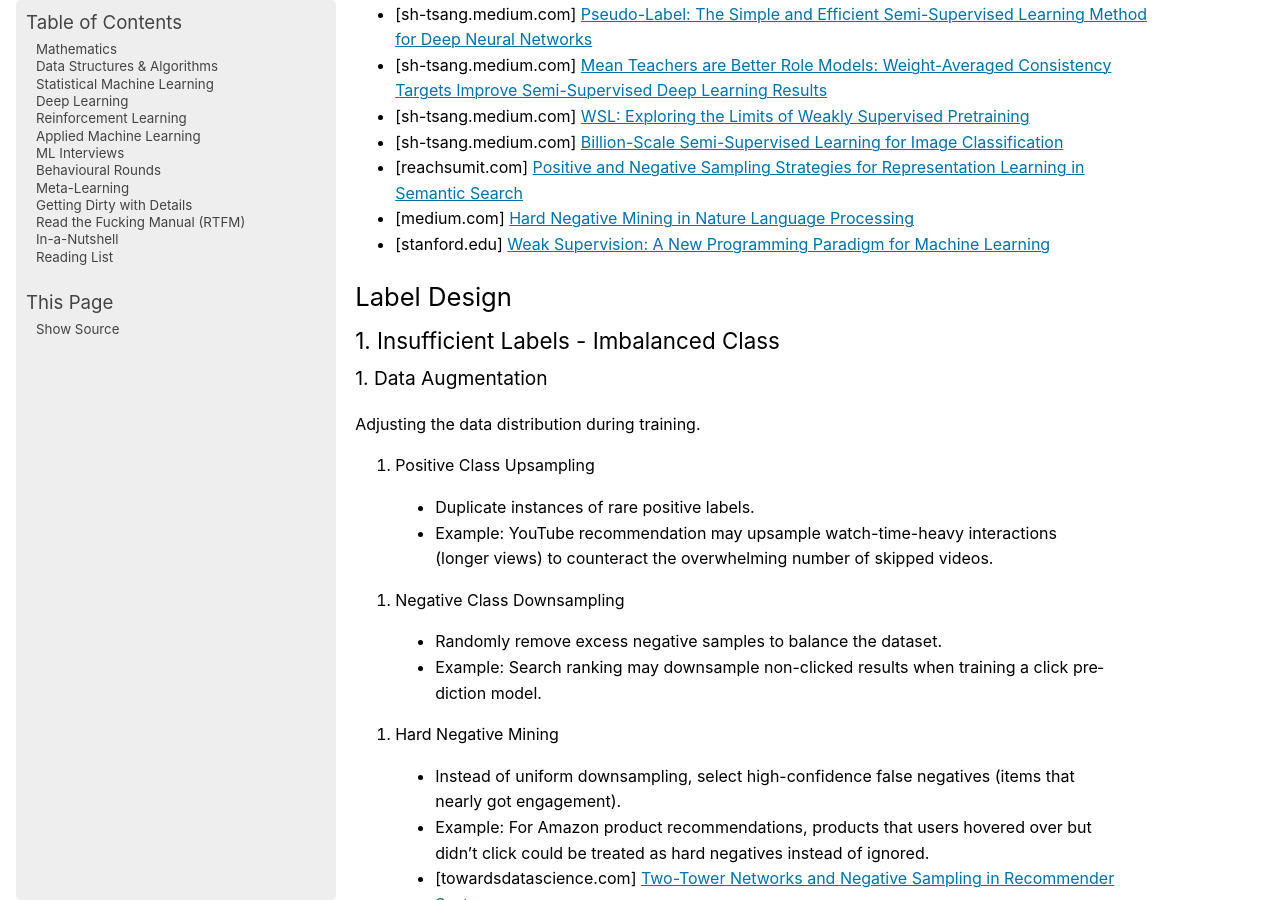
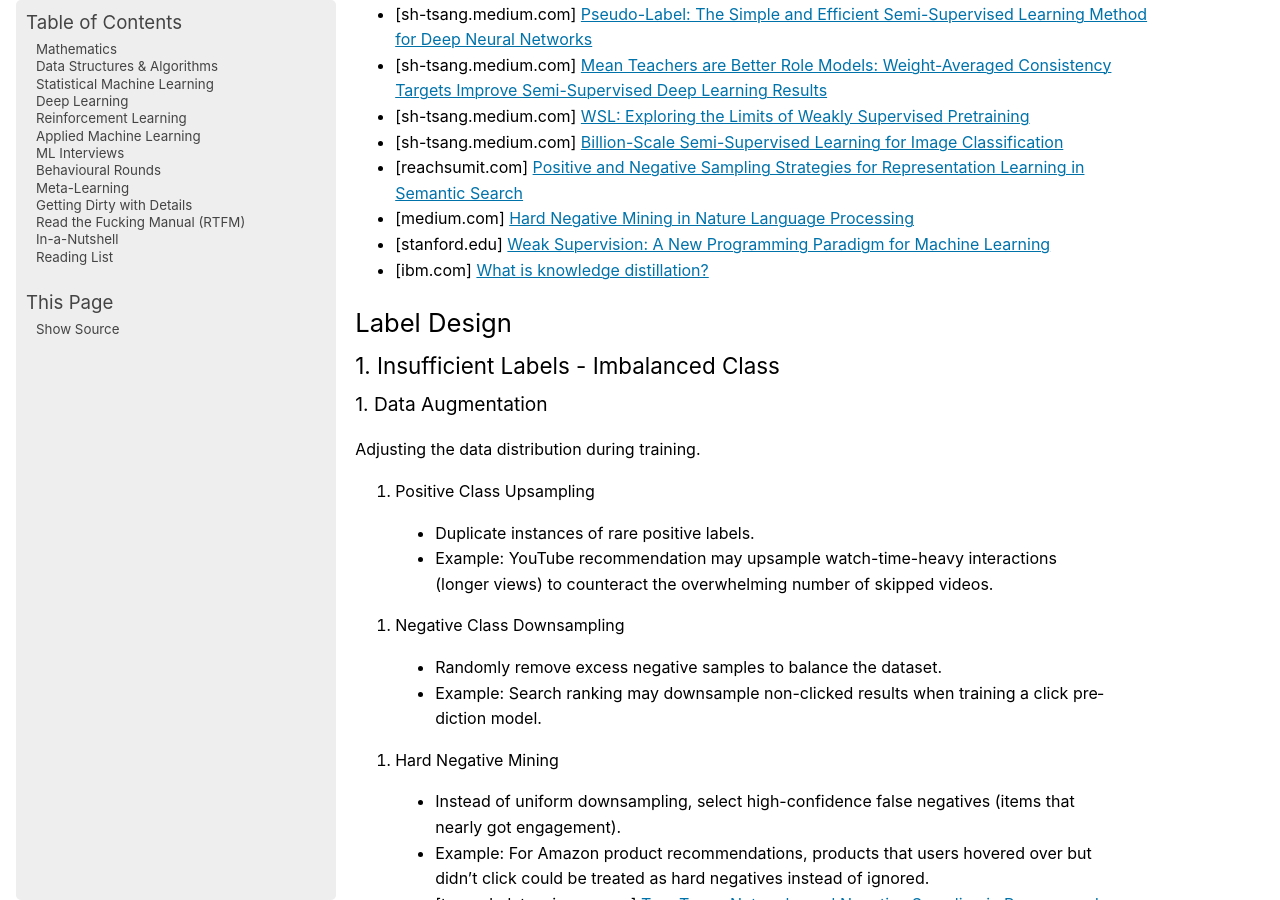
Before and after one commit to uselesstechjunks/leetcode, a Sphinx documentation site: the page built from docs/source/applied/practical/datatech.rst, in a window 1280 px wide and 900 px high, scrolled down 1411 px. Built offline with Sphinx 7.4.7, drawn with Linux system fonts in a browser that asks for light colours; pages that are not in the unit, such as notebooks, are missing from menus.

Commit message:
Update datatech.rst

```diff
--- a/docs/source/applied/practical/datatech.rst
+++ b/docs/source/applied/practical/datatech.rst
@@ -22,6 +22,7 @@ Resources
 - [reachsumit.com] `Positive and Negative Sampling Strategies for Representation Learning in Semantic Search <https://blog.reachsumit.com/posts/2023/03/pairing-for-representation/>`_
 - [medium.com] `Hard Negative Mining in Nature Language Processing <https://medium.com/@dunnzhang0/hard-negative-mining-in-nature-language-processing-how-to-select-negative-examples-in-66f59da316a4>`_
 - [stanford.edu] `Weak Supervision: A New Programming Paradigm for Machine Learning <https://ai.stanford.edu/blog/weak-supervision/>`_
+- [ibm.com] `What is knowledge distillation? <https://www.ibm.com/think/topics/knowledge-distillation>`_
 
 ***********************************************************************
 Label Design
```
